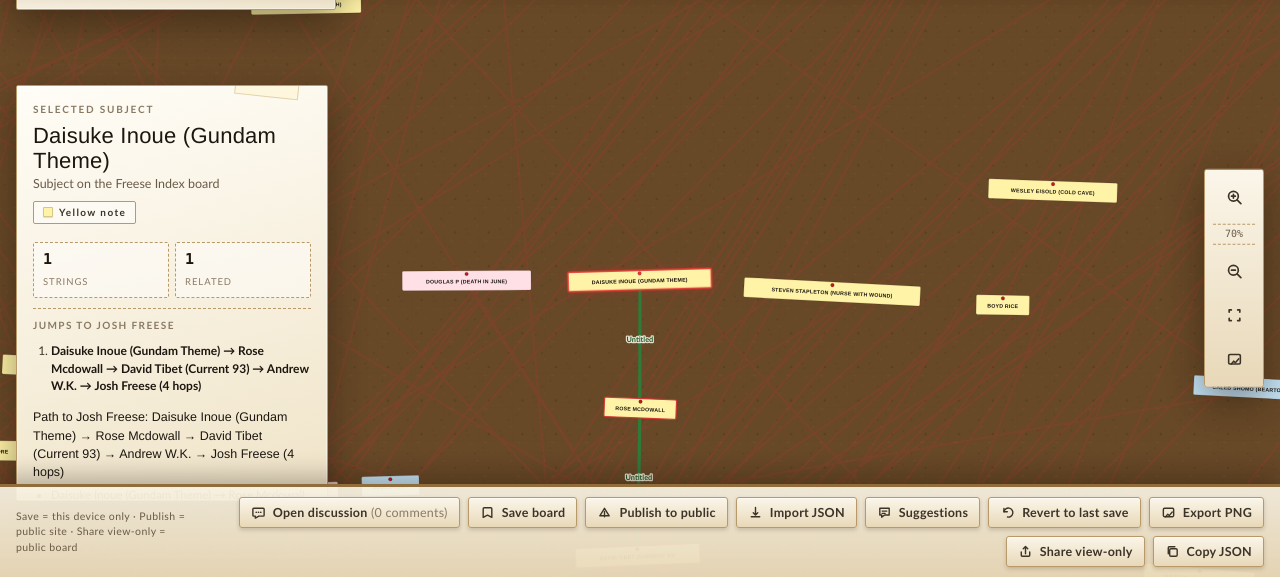
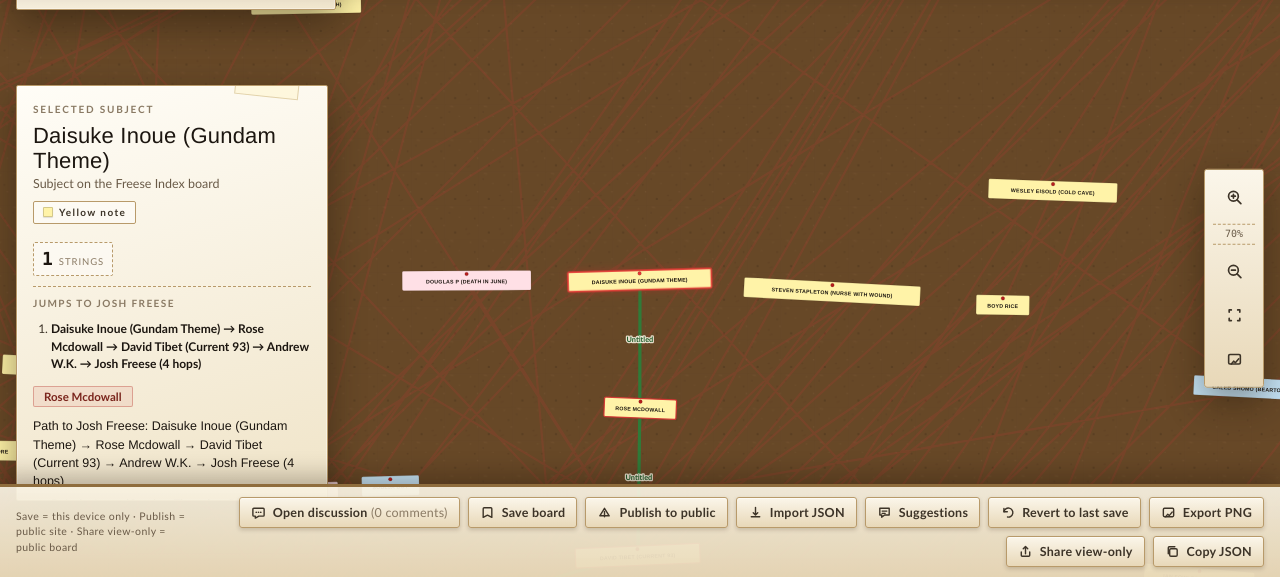
Before and after one commit to professorpalmer/freeze, a website: page index.html in a window 1280 px wide. Both pictures are taken after a click on the button "Surprise me". Shown: the part 223-800 px from the top of the page. Drawn offline with Linux system fonts and the light colour scheme.

Commit message:
fix: shrink the strings chip and hoist neighbor buttons
Drop the twin Related count. Put the red name buttons above hop
prose so the pane does not hide them under a scroll.

```diff
--- a/styles.css
+++ b/styles.css
@@ -1305,21 +1305,24 @@
 }
 
 .ro-meta {
-  display: grid;
-  grid-template-columns: repeat(2, minmax(0, 1fr));
+  display: flex;
+  margin: 0 0 10px;
+}
+.ro-meta .cell {
+  display: inline-flex;
+  align-items: baseline;
   gap: 6px;
-  margin: 0 0 10px;
-}
-.ro-meta .cell {
+  width: auto;
   background: rgba(255, 255, 255, 0.45);
   border: 1px dashed var(--kraft-edge);
   border-radius: 2px;
-  padding: 6px 9px;
+  padding: 3px 8px;
 }
 .ro-meta .cell b {
-  display: block;
-  font-size: 15px;
+  display: inline;
+  font-size: 18px;
   font-weight: 800;
+  font-variant-numeric: tabular-nums;
   color: var(--ink);
   font-family: var(--mono);
 }
@@ -1334,7 +1337,7 @@
   display: flex;
   flex-wrap: wrap;
   gap: 6px;
-  margin-top: 8px;
+  margin: 6px 0 10px;
   max-height: 28vh;
   overflow: auto;
 }
```
Also changed, not shown: app.js.
